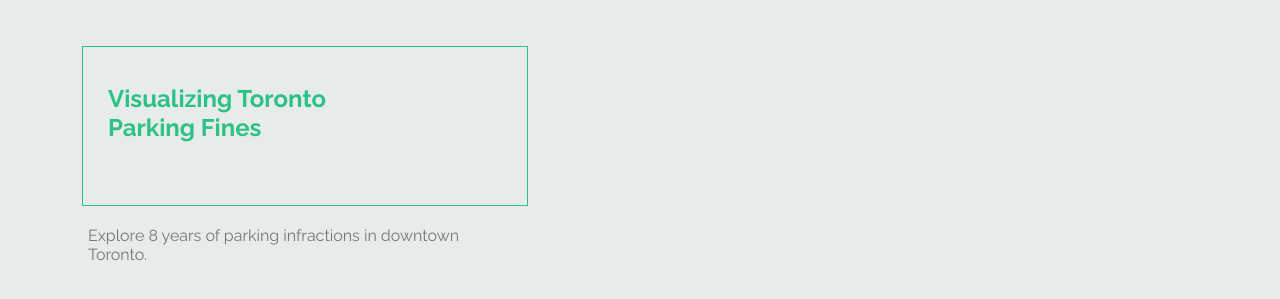
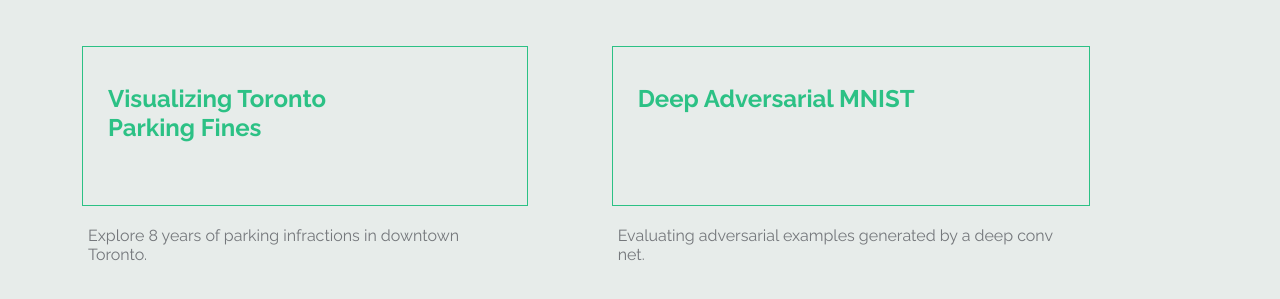
Before and after one commit to andrwc/andrwc.github.io, a plain HTML site: page index.html in a window 1280 px wide. Shown: the part 355-654 px from the top of the page. Drawn offline with Linux system fonts and the light colour scheme.

Commit message:
add Adversarial MNIST

```diff
--- a/index.html
+++ b/index.html
@@ -18,6 +18,10 @@
                 <a href="https://parkingto.herokuapp.com"><h2>Visualizing Toronto Parking Fines</h2></a>
                 <p>Explore 8 years of parking infractions in downtown Toronto.</p>
             </div>
+            <div class="related">
+                <a href="https://github.com/andrwc/Adversarial-MNIST"><h2>Deep Adversarial MNIST</h2></a>
+                <p>Evaluating adversarial examples generated by a deep conv net.</p>
+            </div>
 		</div>
         <div class="contact">
             <a href="mailto:hi@andrwc.com">Contact</a>
```
